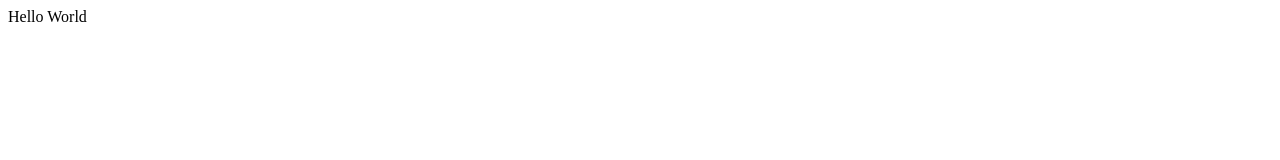
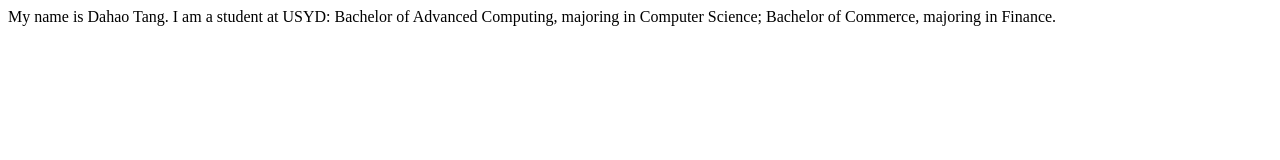
Before and after one commit to DahaoTang/dahaotang.github.io, a plain HTML site: page index.html in a window 1280 px wide. Drawn offline with Linux system fonts and the light colour scheme.

Commit message:
Update index.html

```diff
--- a/index.html
+++ b/index.html
@@ -4,7 +4,9 @@
 
 <body>
 
-	Hello World
+	My name is Dahao Tang.
+
+	I am a student at USYD: Bachelor of Advanced Computing, majoring in Computer Science; Bachelor of Commerce, majoring in Finance.
 
 
 </body>
```
